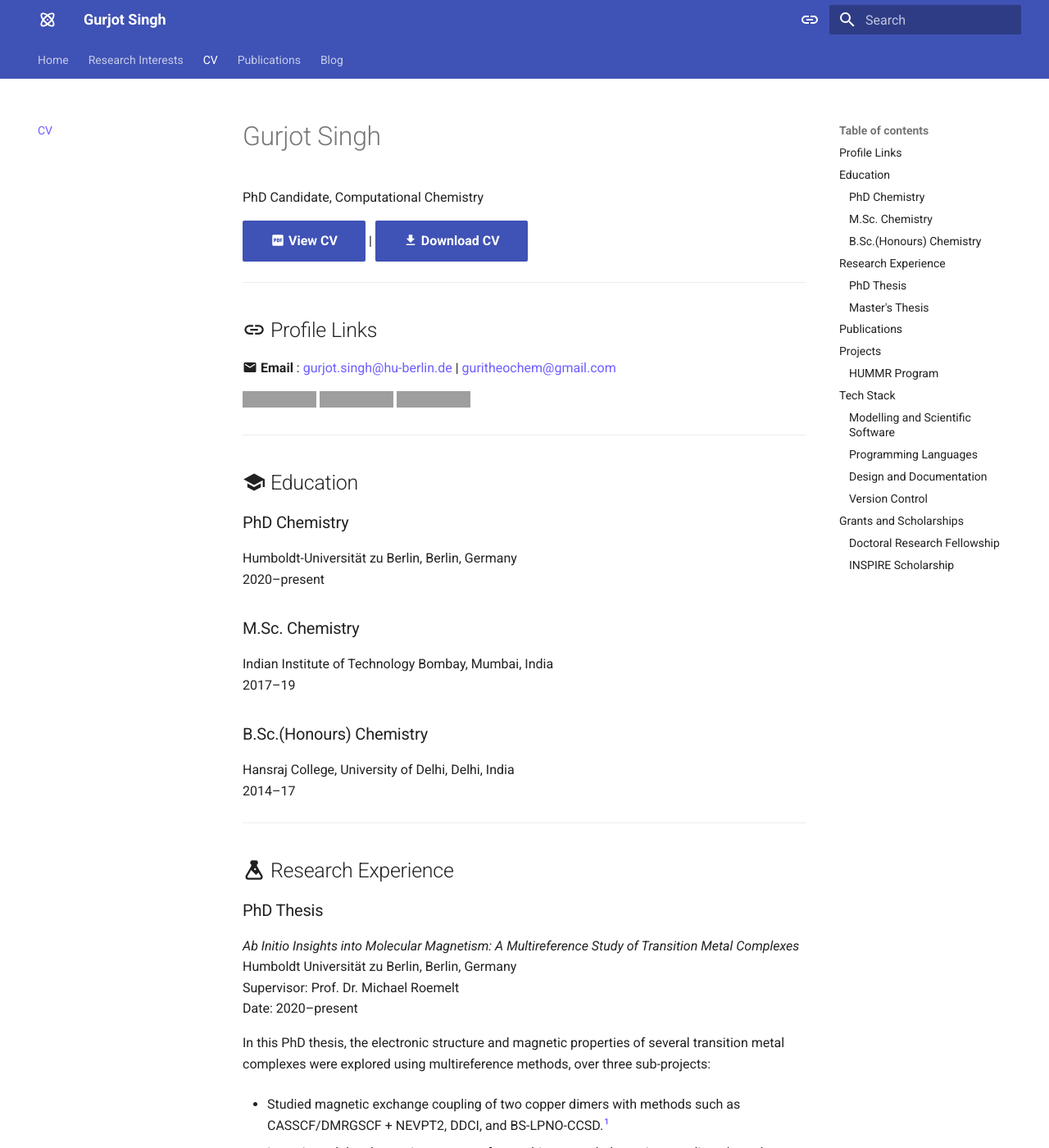
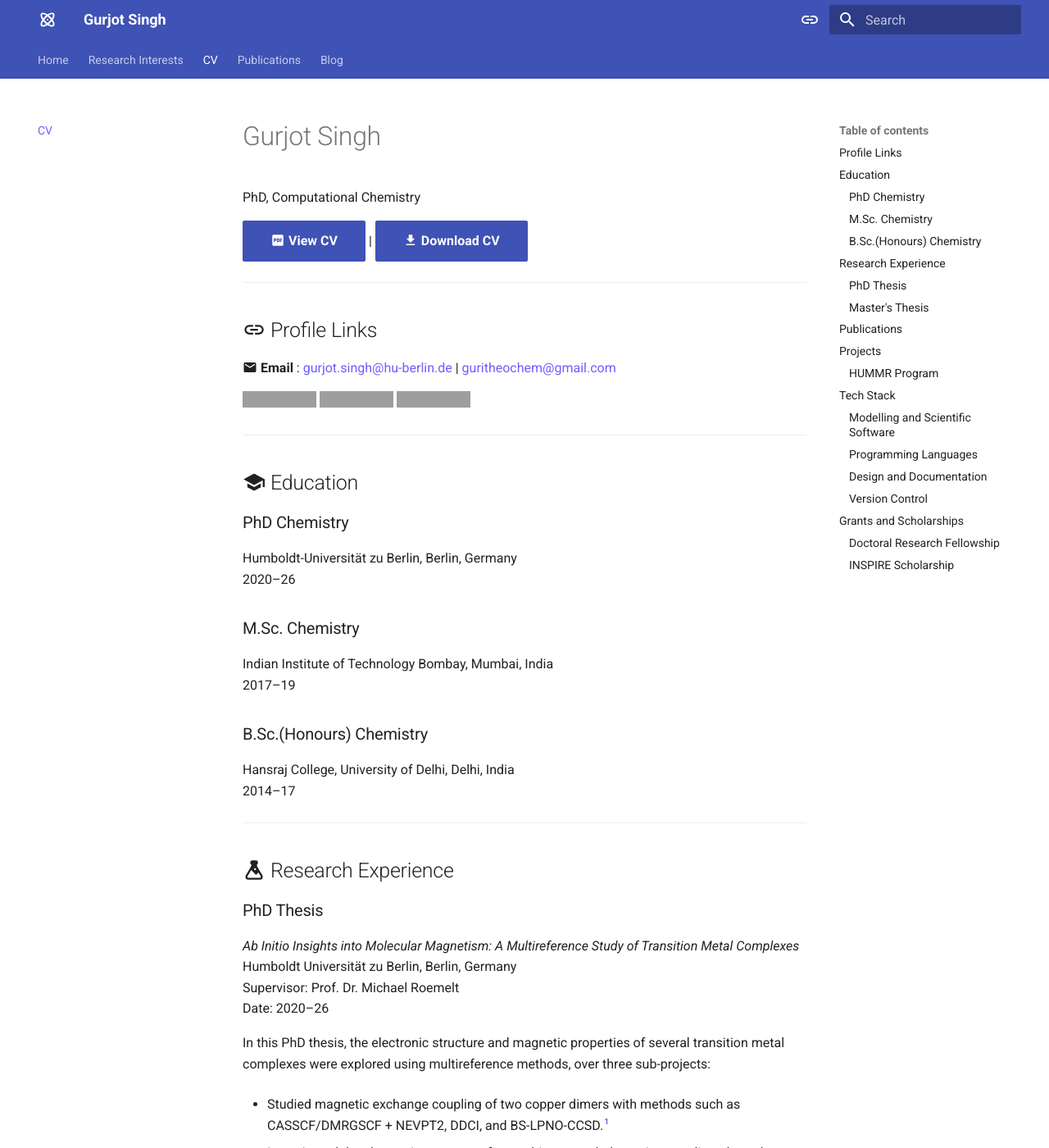
Before and after one commit to GuriTheoChem/GuriTheoChem.github.io, an MkDocs documentation site: the page built from docs/cv/cv.md, in a window 1280 px wide and 1400 px high. Shown: the whole window at 82% size. Built offline with MkDocs 1.6.1 and Material for MkDocs 9.7.7, drawn with Linux system fonts in a browser that asks for light colours; grey boxes are pictures that could not be loaded.

Commit message:
updated CV

```diff
--- a/docs/cv/cv.md
+++ b/docs/cv/cv.md
@@ -1,6 +1,6 @@
 # Gurjot Singh
 
-PhD Candidate, Computational Chemistry
+PhD, Computational Chemistry
 
 <!-- Nationality: Indian
 Year of birth: 1996
@@ -26,7 +26,7 @@ Languages: English - Fluent, Hindi - Native   -->
 ### PhD Chemistry
 
 Humboldt-Universität zu Berlin, Berlin, Germany
-2020–present
+2020–26
 
 ### M.Sc. Chemistry
 
@@ -47,7 +47,7 @@ Hansraj College, University of Delhi, Delhi, India
 *Ab Initio Insights into Molecular Magnetism: A Multireference Study of Transition Metal Complexes*
 Humboldt Universität zu Berlin, Berlin, Germany
 Supervisor: Prof. Dr. Michael Roemelt
-Date: 2020–present
+Date: 2020–26
 
 In this PhD thesis, the electronic structure and magnetic properties of several transition metal complexes were explored using multireference methods, over three sub-projects:
 
--- a/overrides/index.html
+++ b/overrides/index.html
@@ -9,7 +9,7 @@
         style="width:300px; border-radius:8px; margin-bottom:1rem; border: #3f52b5 10px solid;">
 
     <p style="font-size:1.1rem; margin-bottom:1rem;">
-        PhD Candidate | Humboldt-Universität zu Berlin
+        PhD | Humboldt-Universität zu Berlin
         <br>
         Computational Chemistry
     </p>
```
Also changed, not shown: 1 other file.
